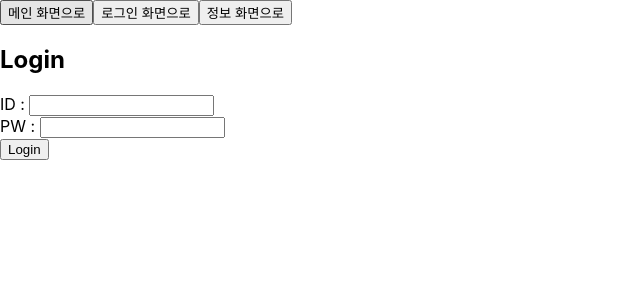
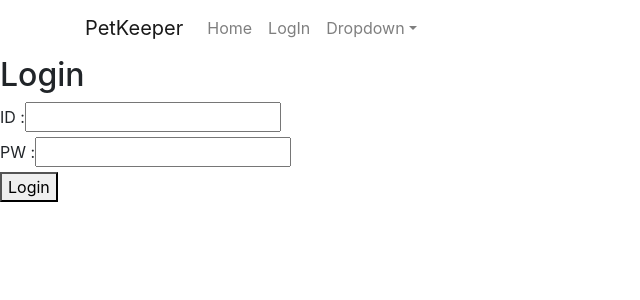
Before and after one commit to SeoultechCapstonDesignTeam4/PetKeeper_Front, a React (Create React App) app: page /login in a window 1280 px wide. Shown: the top 300 px of the page, without its empty margins (0-640 px from the left). Built offline with nearby package versions, Linux system fonts and the light colour scheme.

Commit message:
bootstrap 도입, login상태유무 navbar판별

```diff
--- a/package.json
+++ b/package.json
@@ -1,5 +1,5 @@
 {
-  "name": "PetKeeper_Front",
+  "name": "petkeeper-react",
   "version": "0.1.0",
   "private": true,
   "dependencies": {
@@ -9,7 +9,9 @@
     "@testing-library/react": "^13.4.0",
     "@testing-library/user-event": "^13.5.0",
     "axios": "^1.4.0",
+    "bootstrap": "^5.3.1",
     "react": "^18.2.0",
+    "react-bootstrap": "^2.8.0",
     "react-dom": "^18.2.0",
     "react-router-dom": "^6.15.0",
     "react-scripts": "5.0.1",
--- a/public/index.html
+++ b/public/index.html
@@ -10,6 +10,10 @@
       content="Web site created using create-react-app"
     />
     <link rel="apple-touch-icon" href="%PUBLIC_URL%/logo192.png" />
+    <link
+      rel="stylesheet"
+      href="https://maxcdn.bootstrapcdn.com/bootstrap/4.5.2/css/bootstrap.min.css"
+    />
     <!--
       manifest.json provides metadata used when your web app is installed on a
       user's mobile device or desktop. See https://developers.google.com/web/fundamentals/web-app-manifest/
--- a/src/component/Login.js
+++ b/src/component/Login.js
@@ -40,7 +40,7 @@ class Login extends Component {
 
   render() {
     const { inputId, inputPw } = this.state;
-
+    if(!localStorage.getItem('token')){
       return (
         <div>
           <h2>Login</h2>
@@ -60,6 +60,15 @@ class Login extends Component {
         </div>
       );
     }
+    else{
+      return(
+        <div>
+          <h2>Already Login</h2>
+        </div>
+      );
+    }
+  }
+
 }
 
 export default Login;
--- a/src/component/Logout.js
+++ b/src/component/Logout.js
@@ -8,7 +8,7 @@ function Logout() {
     window.location.href = '/login';
     // Redirect to the login page or any other destination
   };
-
+  if(localStorage.getItem('token')){
     return (
       <div>
         <h2>Logout</h2>
@@ -16,6 +16,15 @@ function Logout() {
         <button onClick={handleLogout}>Logout</button>
       </div>
     );
+  }else{
+    return (
+      <div>
+        <h2>Logout</h2>
+        <p>You are not logged in.</p>
+      </div>
+    );
+  }
+
 }
 
 export default Logout;
--- a/src/component/Nav.js
+++ b/src/component/Nav.js
@@ -1,20 +1,41 @@
-import React from "react";
-import { Link } from "react-router-dom";
+import React from 'react';
+import Container from 'react-bootstrap/Container';
+import Nav from 'react-bootstrap/Nav';
+import Navbar from 'react-bootstrap/Navbar';
+import NavDropdown from 'react-bootstrap/NavDropdown';
 
-function Nav() {
+function BasicExample() {
+  const isLoggedIn = localStorage.getItem('token');
+
   return (
-    <>
-      <Link to="/">
-        <button>메인 화면으로</button>
-      </Link>
-      <Link to="/login">
-        <button>로그인 화면으로</button>
-      </Link>
-      <Link to="/logout">
-        <button>정보 화면으로</button>
-      </Link>
-    </>
+    <Navbar expand="lg" className="bg-body-tertiary">
+      <Container>
+        <Navbar.Brand href="#home">PetKeeper</Navbar.Brand>
+        <Navbar.Toggle aria-controls="basic-navbar-nav" />
+        <Navbar.Collapse id="basic-navbar-nav">
+          <Nav className="me-auto">
+            <Nav.Link href="#home">Home</Nav.Link>
+            {isLoggedIn ? (
+              <Nav.Link href="/logout">LogOut</Nav.Link>
+            ) : (
+              <Nav.Link href="/login">LogIn</Nav.Link>
+            )}
+            <NavDropdown title="Dropdown" id="basic-nav-dropdown">
+              <NavDropdown.Item href="#action/3.1">Action</NavDropdown.Item>
+              <NavDropdown.Item href="#action/3.2">
+                Another action
+              </NavDropdown.Item>
+              <NavDropdown.Item href="#action/3.3">Something</NavDropdown.Item>
+              <NavDropdown.Divider />
+              <NavDropdown.Item href="#action/3.4">
+                Separated link
+              </NavDropdown.Item>
+            </NavDropdown>
+          </Nav>
+        </Navbar.Collapse>
+      </Container>
+    </Navbar>
   );
 }
 
-export default Nav;
+export default BasicExample;
```
Also changed, not shown: 1 other file (tests, documents, lock files or other folders). Lines whose indentation alone changed are shown as unchanged.
